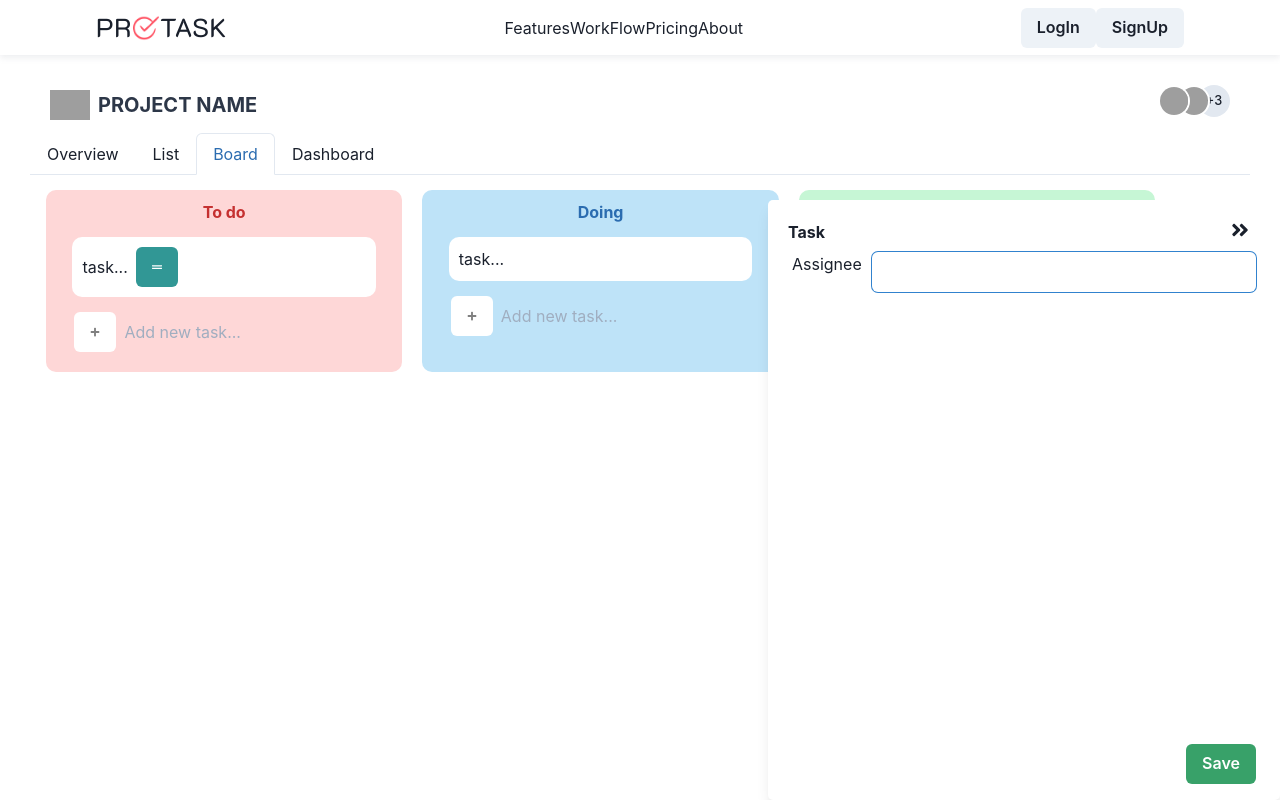
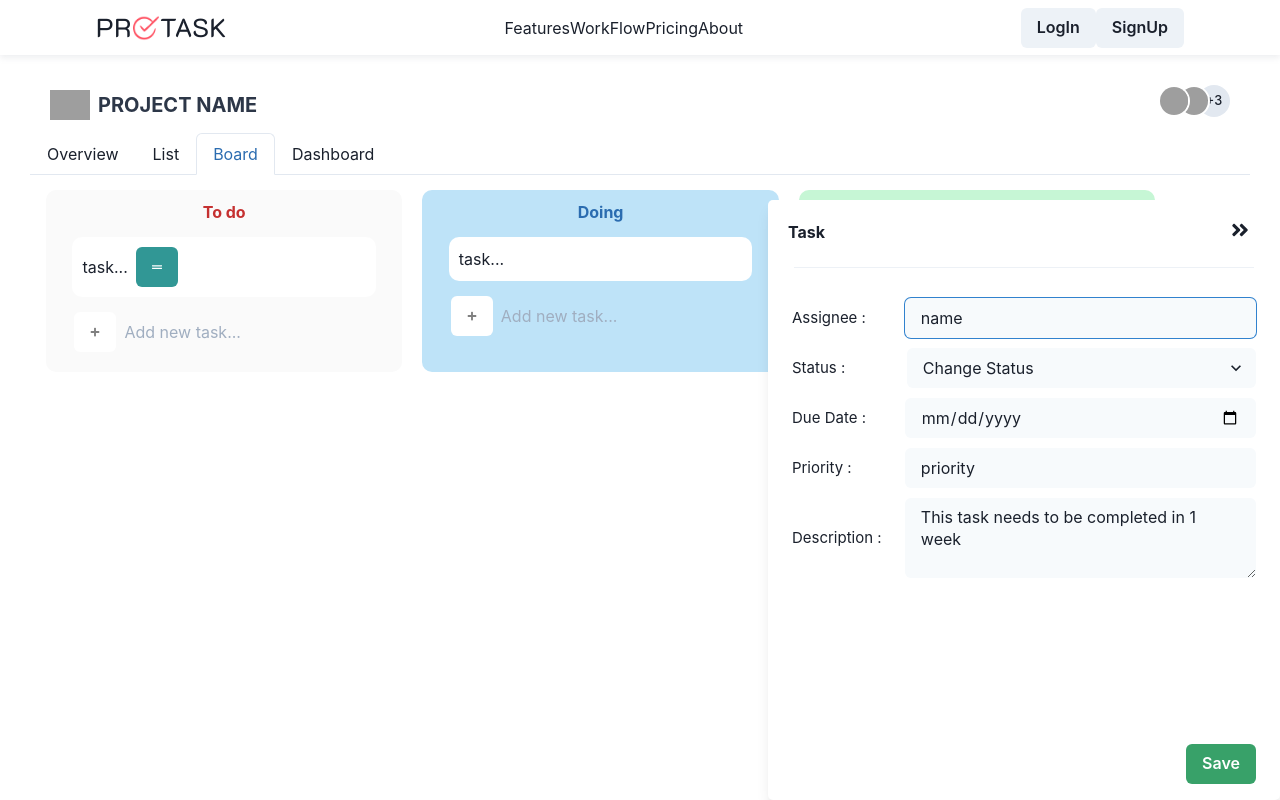
Before and after one commit to prateekshuklaps0/ProTask-Task-Management-App, a React (Vite) app in the folder Front-End/: page /temp in a window 1280 px wide. Both pictures are taken after a click on the button 156 px from the left and 267 px from the top of the page. Built offline with nearby package versions, Linux system fonts and the light colour scheme; grey boxes are pictures that could not be loaded; a web font is replaced by a local one.

Commit message:
final day-4

```diff
--- a/Front-End/src/Components/BoardTemplate.jsx
+++ b/Front-End/src/Components/BoardTemplate.jsx
@@ -106,7 +106,7 @@ export const BoardTemplate = () => {
 
                 {/*================== To-do task #FEF5F4  ============*/}
 
-                <Box borderRadius={"10px"} w={"30%"} backgroundColor={"red.100"} p={"10px"} >
+                <Box borderRadius={"10px"} w={"30%"} backgroundColor={"#FAFAFA"} p={"10px"} >
                     <VStack>
                         <Text color={"red.600"} fontWeight={"bold"}  >To do</Text>
 
--- a/Front-End/src/Components/TodoDrawer.jsx
+++ b/Front-End/src/Components/TodoDrawer.jsx
@@ -1,4 +1,4 @@
-import { Select, Drawer, DrawerBody, DrawerFooter, DrawerHeader, DrawerOverlay, DrawerContent, DrawerCloseButton, Box, Stack, Text, Input, Button, useDisclosure } from '@chakra-ui/react'
+import { Select, Drawer, DrawerBody, DrawerFooter, Divider, Textarea, DrawerContent, DrawerCloseButton, Box, Stack, Text, Input, Button, useDisclosure } from '@chakra-ui/react'
 import React, { useState } from 'react';
 import { FaGripLines, FaAngleDoubleRight } from 'react-icons/fa';
 
@@ -20,24 +20,52 @@ export function TodoDrawer() {
 
             >
 
-                <DrawerContent style={{ height: '75vh', top: '25vh' }} borderRadius={"5px"}>
+                <DrawerContent style={{ height: '75vh', top: '25vh' }} borderRadius={"5px"} fontSize={"15px"}>
 
                     <Box display={"flex"} justifyContent={"space-between"} mr={"30px"} mt={"20px"}>
                         <Text ml={"20px"} fontSize={"16px"} fontWeight={"bold"}>Task</Text>
                         <FaAngleDoubleRight size={"20px"} onClick={onClose} />
                     </Box>
+                    <br />
+                    <Divider w={"90%"} m={"auto"} />
+                    <br />
 
 
-                    <DrawerBody>
-                        <Box display={"flex"} gap={"10px"}>
-                            <Text>Assignee</Text>
-                            <Input border={"none"} _hover={{ backgroundColor: "gray.50" }} />
+                    <DrawerBody  >
+                        <Box display={"flex"} gap={"10px"} alignItems={"center"} mb={"10px"}>
+                            <Text w={"30%"}> Assignee :</Text>
+                            <Input type='email' backgroundColor={"gray.50"} border={"none"} value={"name"} />
+                        </Box>
+
+                        <Box display={"flex"} gap={"10px"} alignItems={"center"} mb={"10px"}>
+                            <Text w={"30%"}>Status :</Text>
+                            <Select placeholder='Change Status' backgroundColor={"gray.50"} border={"none"}>
+                                <option value='todo'> To Do </option>
+                                <option value='doing'> Doing </option>
+                                <option value='done'> Done </option>
+                            </Select>
+                        </Box>
+
+                        <Box display={"flex"} gap={"10px"} alignItems={"center"} mb={"10px"}>
+                            <Text w={"30%"}>Due Date :</Text>
+                            <Input type='date' backgroundColor={"gray.50"} border={"none"} value={"name"} />
+                        </Box>
+
+                        <Box display={"flex"} gap={"10px"} alignItems={"center"} mb={"10px"}>
+                            <Text w={"30%"}>Priority :</Text>
+                            <Input backgroundColor={"gray.50"} border={"none"} value={"priority"} />
+                        </Box>
+
+                        <Box display={"flex"} gap={"10px"} alignItems={"center"} mb={"10px"}>
+                            <Text w={"30%"}>Description :</Text>
+                            <Textarea type='text' backgroundColor={"gray.50"} border={"none"} value={"This task needs to be completed in 1 week"} />
                         </Box>
 
                     </DrawerBody>
 
+
                     <DrawerFooter>
-                        <Button colorScheme='green'>Save</Button>
+                        <Button colorScheme='green' onClick={onClose}>Save</Button>
                     </DrawerFooter>
                 </DrawerContent>
             </Drawer>
```
